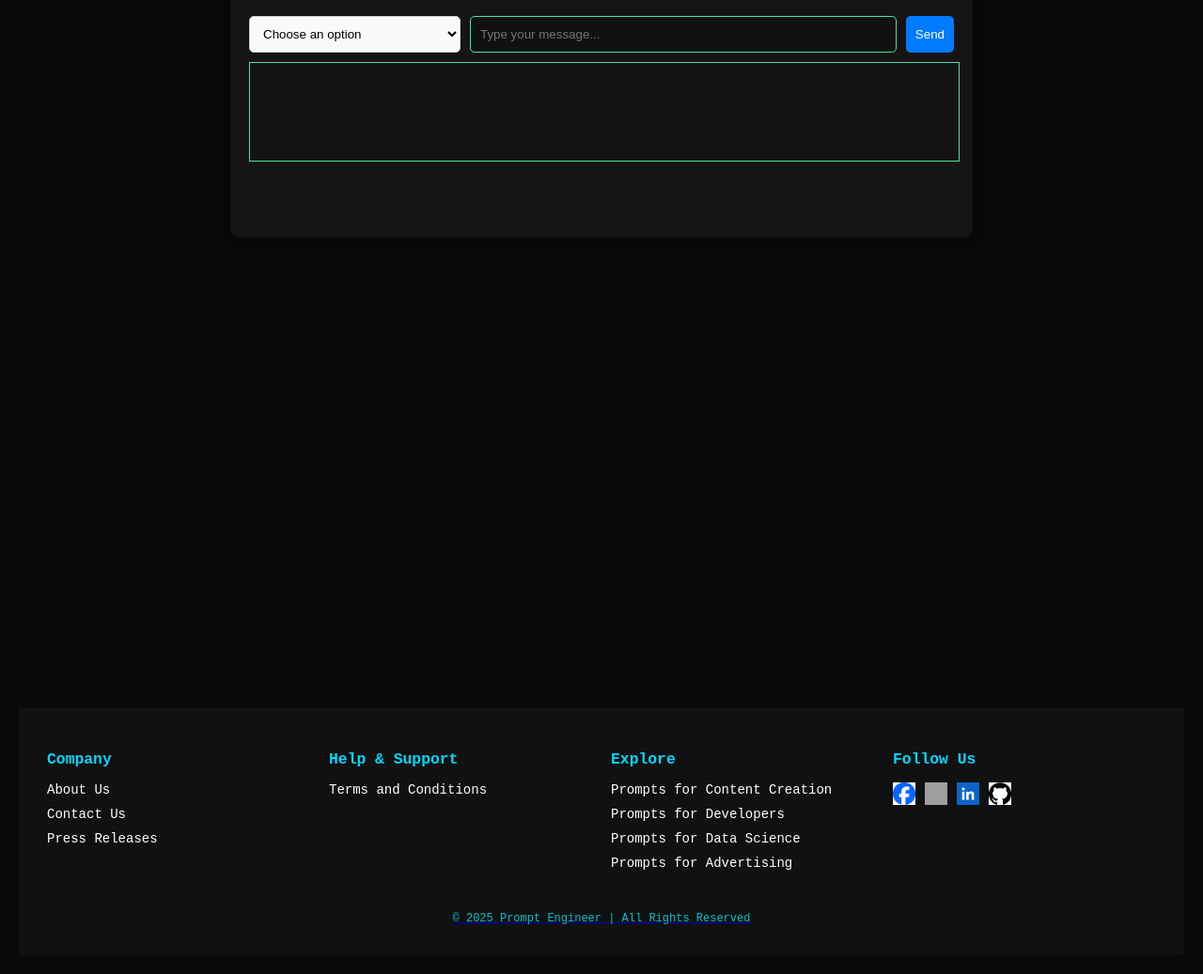
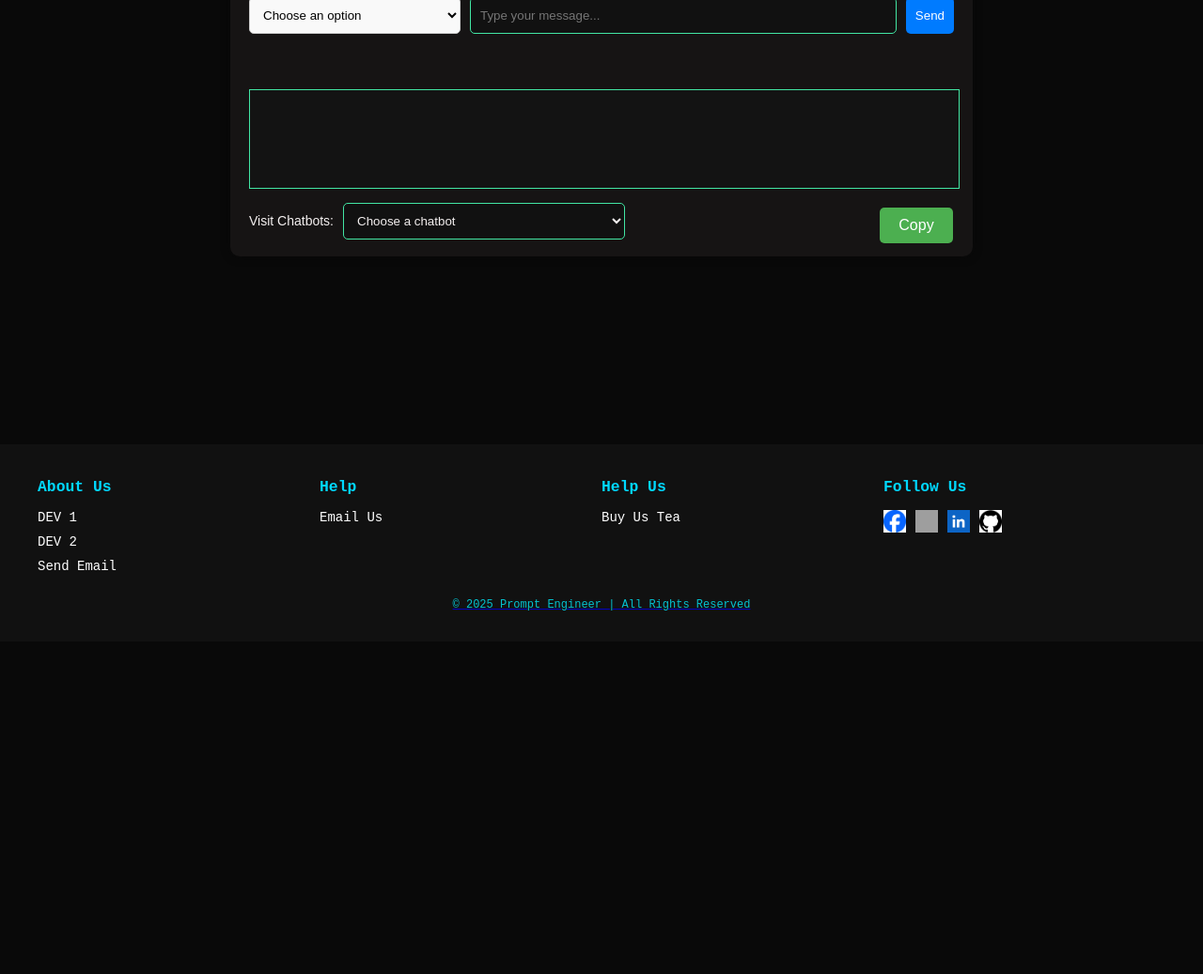
Before and after one commit to varuncaeser/PromptHub, a Flask app: page / in a window 1280 px wide. Shown: the part 801-1838 px from the top of the page at 94% size. After the commit the page ends 1451 px from the top, so only its background shows below. Run offline with Flask 3, Linux system fonts and the light colour scheme; grey boxes are pictures that could not be loaded.

Commit message:
updated product

```diff
--- a/app.py
+++ b/app.py
@@ -17,5 +17,10 @@ def chat():
             bot_response = response.text
     return render_template("index.html", bot_response=bot_response)
 
+
+@app.route("/help")
+def help_page():
+    return render_template("donate.html")
+
 if __name__ == "__main__":
     app.run(debug=True)
--- a/static/scripts.js
+++ b/static/scripts.js
@@ -123,3 +123,23 @@ copyButton.addEventListener('click', function() {
     document.addEventListener('click', () => {
     contentBox.style.display = 'none';});
     });
+
+    // redirect to different Chatbot pages
+    function openChatbotSite() {
+        var selectedValue = document.getElementById("chatbot-links").value;
+        if (selectedValue) {
+            window.open(selectedValue, "_blank"); // Open in a new tab
+        }
+    }
+
+
+    // copy button for chatbot
+    document.getElementById('copy').addEventListener('click', function() {
+        var aiResponse = document.getElementById('aiResponse').value;
+        navigator.clipboard.writeText(aiResponse).then(function() {
+            // Alert the copied text (optional)
+            alert('Copied the text: ' + aiResponse);
+        }).catch(function(err) {
+            console.error('Could not copy text: ', err);
+        });
+    });
--- a/static/style.css
+++ b/static/style.css
@@ -13,8 +13,8 @@ body {
     font-size: xx-large;
     font-weight: 200;
     font-stretch: expanded;
-    margin: 0;
-    padding: 20px;
+    margin: 0%;
+    /* padding: 20px; */
     background-color: #090909;
     color: #f4f0f0;
 }
@@ -198,7 +198,7 @@ p{
     background: #161414;
     padding: 20px;
     width: 750px;
-    height: 350px;
+    height: 390px;
     margin: auto;
     box-shadow: 0px 0px 10px rgba(7, 7, 7, 0.5);
     border-radius: 10px;
@@ -255,14 +255,62 @@ textarea {
     border: 1px solid #42e6a4;
 }
 
+/* Dropdown container styling */
+.dropdown-container {
+    margin-top: 10px;
+    display: flex;
+    align-items: center;
+    gap: 10px;
+    font-size: 14px;
+    color: #f4f0f0;
+    position: relative;
+    top: 170px;
+}
+
+/* Styling for the chatbot dropdown */
+#chatbot-links {
+    padding: 10px;
+    border: 1px solid #42e6a4;
+    border-radius: 5px;
+    background: #111;
+    color: #f4f0f0;
+    cursor: pointer;
+    width: 40%;
+}
+
+#chatbot-links:hover {
+    border-color: #007BFF;
+}
+
+/* CSS for chatbot copy button */
+#copy{
+    background-color: #4CAF50; /* Green */
+    border: none;
+    color: white;
+    padding: 10px 20px;
+    text-align: center;
+    text-decoration: none;
+    display: inline-block;
+    font-size: 16px;
+    margin-left: 670px;
+    cursor: pointer;
+    position: relative;
+    top: 7px;
+}
+
+
+
+
 /* Footer Styling */
 footer {
     background-color: #111;
     color: #fff;
     padding: 20px 0;
     font-size: 14px;
-    margin-top: 800px;
+    margin-top: 500px;
     font-family: 'Courier New', Courier, monospace;
+    width: 100%;
+
 }
 
 .footer-container {
@@ -271,12 +319,14 @@ footer {
     flex-wrap: wrap;
     max-width: 1200px;
     margin: auto;
+    /* position: relative; */
+
 }
 
 .footer-section {
     flex: 1;
     min-width: 200px;
-    margin: 10px;
+    /* margin: 10px; */
 }
 
 .footer-section h3 {
@@ -320,7 +370,7 @@ footer {
 
 .footer-bottom {
     text-align: center;
-    margin-top: 20px;
+    /* margin-top: 20px; */
     font-size: 12px;
     opacity: 0.8;
 }
--- a/templates/index.html
+++ b/templates/index.html
@@ -68,34 +68,49 @@
                 <input type="text" name="user_input" placeholder="Type your message..." required>
                 <button type="submit">Send</button>
             </form>
-            <textarea readonly>{% if bot_response %}{{ bot_response }}{% endif %}</textarea>
+
+
+
+            <!-- New Dropdown for External Chatbots -->
+    <div class="dropdown-container">
+        <label for="chatbot-links">Visit Chatbots:</label>
+        <select id="chatbot-links" onchange="openChatbotSite()">
+            <option value="" selected disabled>Choose a chatbot</option>
+            <option value="https://copilot.microsoft.com/">Copilot</option>
+            <option value="https://chat.openai.com/">ChatGPT</option>
+            <option value="https://gemini.google.com/">Gemini</option>
+            <option value="https://deepseek.com/">DeepSeek</option>
+            <option value="https://claude.ai/">Claude</option>
+        </select>
+    </div>
+
+            <textarea  id= "aiResponse" readonly>{% if bot_response %}{{ bot_response }}{% endif %}</textarea>
+            <button id="copy">Copy</button>
         </div>
     </div>
 
     <footer>
         <div class="footer-container">
             <div class="footer-section">
-                <h3>Company</h3>
+                <h3>About Us</h3>
                 <ul>
-                    <li><a href="#">About Us</a></li>
-                    <li><a href="#">Contact Us</a></li>
-                    <li><a href="#">Press Releases</a></li>
+                    <li><a href="https://www.linkedin.com/in/varunmalyam/">DEV 1</a></li>
+                    <li><a href="https://www.linkedin.com/in/ghoshagniva/">DEV 2</a></li>
+                    <li><a href="mailto:prompt.engineer.hub">Send Email</a></li>
                 </ul>
             </div>
             <div class="footer-section">
-                <h3>Help & Support</h3>
+                <h3>Help</h3>
                 <ul>
-                    <li><a href="#">Terms and Conditions</a></li>
+                    <li><a href="mailto:prompt.engineer.hub">Email Us</a></li>
                 </ul>
             </div>
             <div class="footer-section">
-                <h3>Explore</h3>
+                <h3>Help Us</h3>
                 <ul>
-                    <li><a href="#">Prompts for Content Creation</a></li>
-                    <li><a href="#">Prompts for Developers</a></li>
-                    <li><a href="#">Prompts for Data Science</a></li>
-                    <li><a href="#">Prompts for Advertising</a></li>
+                    <li><a href="{{ url_for('help_page') }}">Buy Us Tea</a></li>
                 </ul>
+
             </div>
             <div class="footer-section">
                 <h3>Follow Us</h3>
```
Also changed, not shown: templates/donate.html (added, +37 -0 lines), static/images/DEV1.jpg (added), static/images/DEV2.jpg (added).
